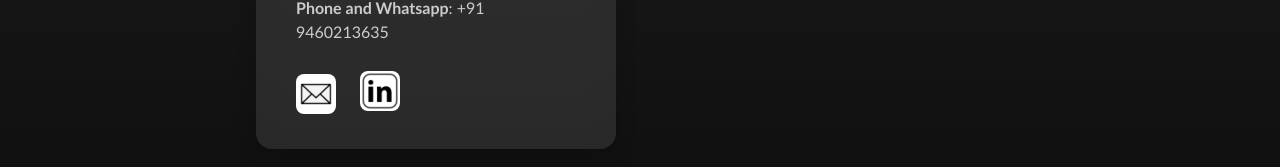
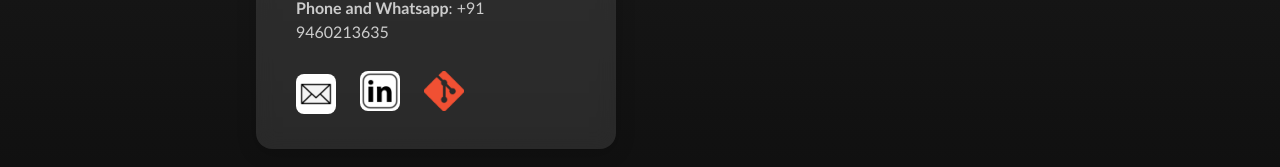
Before and after one commit to C1earNote/website, a React (Vite) app: page / in a window 1280 px wide. Shown: the part 1785-1952 px from the top of the page. Built offline with nearby package versions, Linux system fonts and the light colour scheme.

Commit message:
github icon add

```diff
--- a/src/Pages/Home.jsx
+++ b/src/Pages/Home.jsx
@@ -80,8 +80,16 @@ function Home() {
               >
                 <img src="/linkedin.jpg" alt="Linkedin" style={{ width: '40px', height: '40px', borderRadius: '8px' }} />
               </a>
+              <a
+              href="https://www.github.com/C1earNote"
+              target="_blank"
+              rel="noopener noreferrer"
+              >
+                <img src="/git.png" alt="Github" style={{ width: '40px', height:'40px', borderRadius: '8px'}} />
+              </a>
             </div>
           </div>
+
         </div>
       </div>
     </>
```
